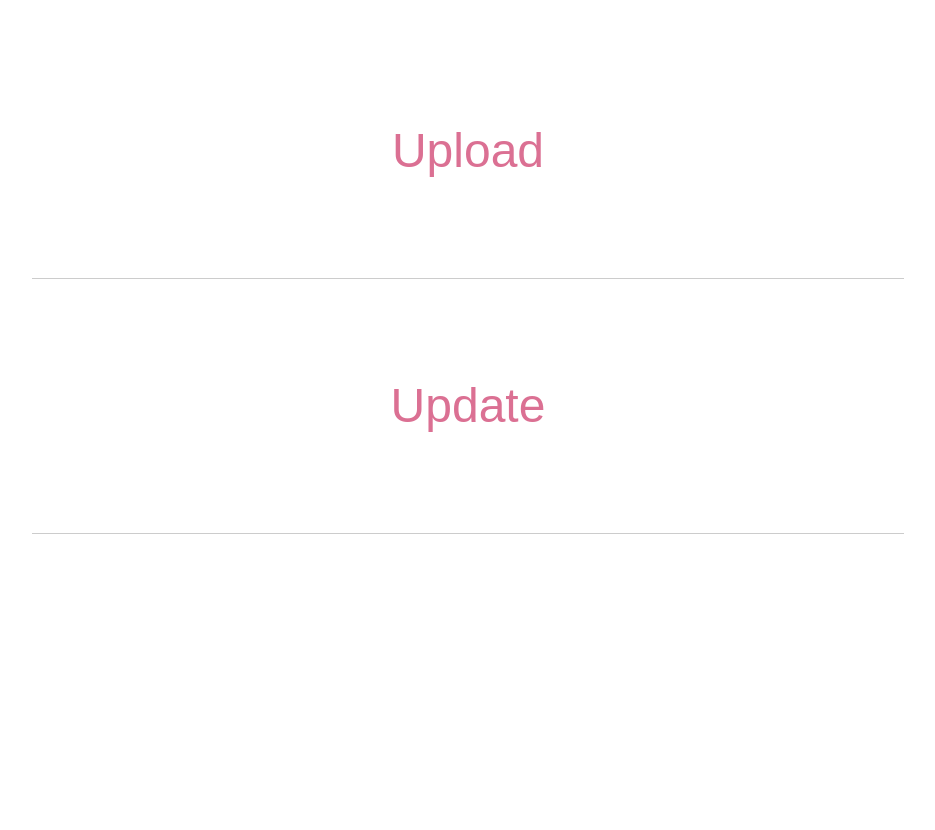
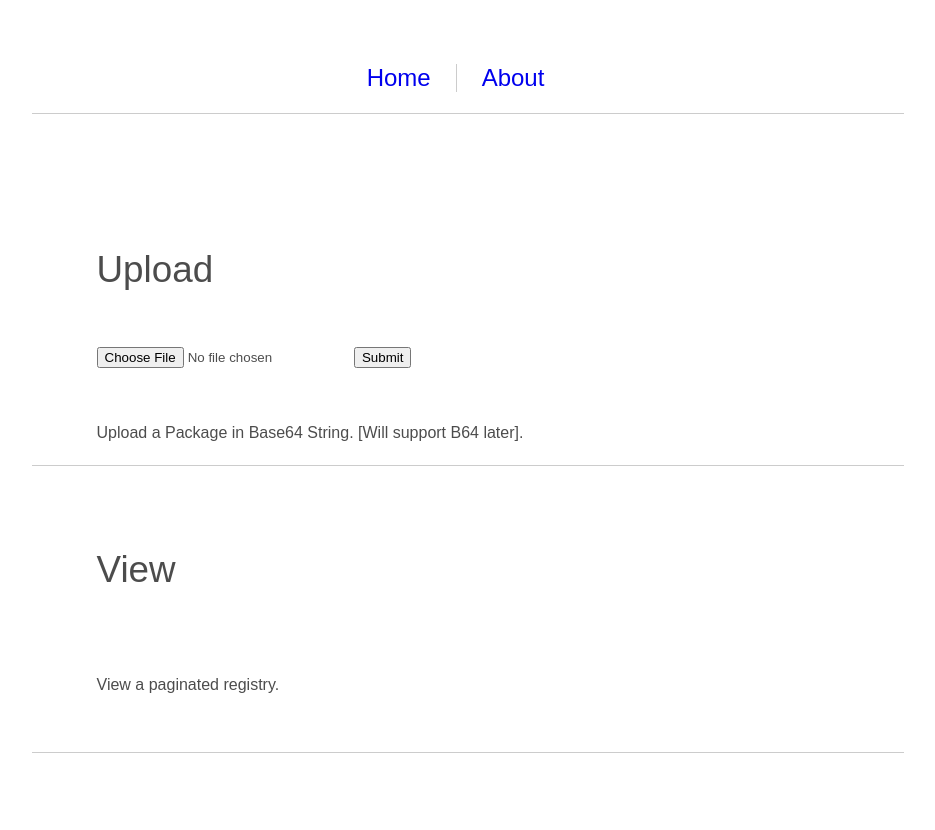
Before and after one commit to Purdue-ECE-461/project-2-project-2-19, a Flask app: page / in a window 1280 px wide. Shown: the whole page, without its empty margins (172-1107 px from the left). Before the commit the page ends 534 px from the top, so only its background shows below. Run offline with Flask 2, Linux system fonts and the light colour scheme.

Commit message:
Updated the UI, working on uploading packages

```diff
--- a/Project2/routes.py
+++ b/Project2/routes.py
@@ -6,14 +6,25 @@ Created on Thu Nov 11 01:22:59 2021
 """
 
 from Project2 import app
-from flask import render_template
+from flask import render_template, request
 
 @app.route("/")
+@app.route("/home")
 def homepage():
-    return render_template("index.html", title="HOME PAGE")
+    return render_template("index.html", title="NPM-Registry Group 19")
 
 @app.route("/docs")
 def docs():
+    return render_template("index.html", title="docs page")
+
+@app.route("/upload", methods=['POST', 'GET'])
+def upload():
+    print (request)
+    if request.method == 'POST':
+        print ("Testing")
+        f = request.files['file']
+        print (f)
+
     return render_template("index.html", title="docs page")
 
 @app.route("/about")
--- a/Project2/static/index.css
+++ b/Project2/static/index.css
@@ -43,24 +43,89 @@ code {
 
 }
 
+.text-content{  /* the stuff on the left titel, desc, link */
+    height: 100%;
+    width: 90%;
+
+    display: flex;
+    flex-direction: column;
+    align-items: flex-start;
+    justify-content: space-evenly;
+
+    padding-left: 42px;
+    padding-top: 25px;
+}
 
 .list-items{ /* the li items */
     border-bottom: 0.093rem solid rgba(0,0,0,0.2);
 
     display: flex;
-    height: 40%;
+    height: 45%;
 
     justify-content: center;
     align-items: center;
 
 }
-a {
+.a-link {
     text-decoration: none;
-    font-size: 3rem;
-    color: #db7093;
+    font-size: 2.3rem;
+    color: rgba(0,0,0,0.7);
 
 }
 
-a:hover{
+
+.a-link:hover{
     color: -webkit-link;
 }
+
+
+.navbar-container{
+    width: 100%;
+    display: flex;
+    justify-content: center;
+}
+
+.navbar-wrapper{
+
+    font-family: "Denso Var", sans-serif;
+    display: flex;
+    align-items: center;
+
+    height: 15%;
+    width: 69%;
+
+    padding-top: 2.5rem;
+    padding-bottom: 1.3rem;
+    justify-content: center;
+    color: rgba(0,0,0,0.6)!important;
+
+    border-bottom: 0.093rem solid rgba(0,0,0,0.2);
+}
+
+.nav {
+    display: flex;
+    flex-wrap: wrap;
+    padding-left: 0;
+    margin-bottom: 0;
+    list-style: none;
+    justify-content: center;
+    align-items: center;
+    gap: 25px;
+}
+
+.nav-link {
+    text-decoration: none;
+    transition: color .15s ease-in-out,background-color .15s ease-in-out,border-color .15s ease-in-out;
+    cursor: pointer;
+}
+
+.nav-link:hover{
+    color: -webkit-link;
+
+}
+
+.nav-item{
+    padding-right: 25px;
+    font-size: 24px;
+    border-right: 0.093rem   solid rgba(0,0,0,0.2);
+}
--- a/Project2/templates/index.html
+++ b/Project2/templates/index.html
@@ -7,17 +7,53 @@
     <title>NPM-Registry Group 19</title>
 
         <div class="parent">
+
+            <div class="navbar-container">
+                <div class="navbar-wrapper">
+                    <ul class="nav">
+                        <li class="nav-item">
+
+                                <a class="nav-link" href="/home"> Home </a>
+
+                        </li>
+                        <li class="nav-item" style="border-right: none!important">
+
+                                <a class="nav-link" href="/about"> About </a>
+
+                        </li>
+                    </ul>
+                </div>
+            </div>
+
+            <div style="height: 50px"> </div>
+
             <div class="container-below">
                 <div class="wrapper-below">
 
                     <ul class="list-wrapper">
 
                         <li class="list-items">
-                            <p><a href="/docs">Upload</a></p>
+                            <div class="text-content">
+
+                            <p style="text-align: left; font-size:2.3rem;">Upload</p>
+                        <form method="POST" action="{{ url_for('upload') }}" enctype = "multipart/form-data">
+                            <div style="height: 25px">
+                                <input type="file" name="file" id="zip_file" accept=".zip,.rar,.7zip">
+                                         <input type = "submit"/>
+
+                            </div>
+                        </form>
+
+                                <p> Upload a Package in Base64 String. [Will support B64 later]. </p>
+                            </div>
                         </li>
 
                         <li class="list-items">
-                            <p><a href="/docs">Update</a></p>
+                            <div class="text-content">
+
+                                <p><a class="a-link" href="/view">View</a></p>
+                                <p> View a paginated registry. </p>
+                            </div>
                         </li>
 
 
```
